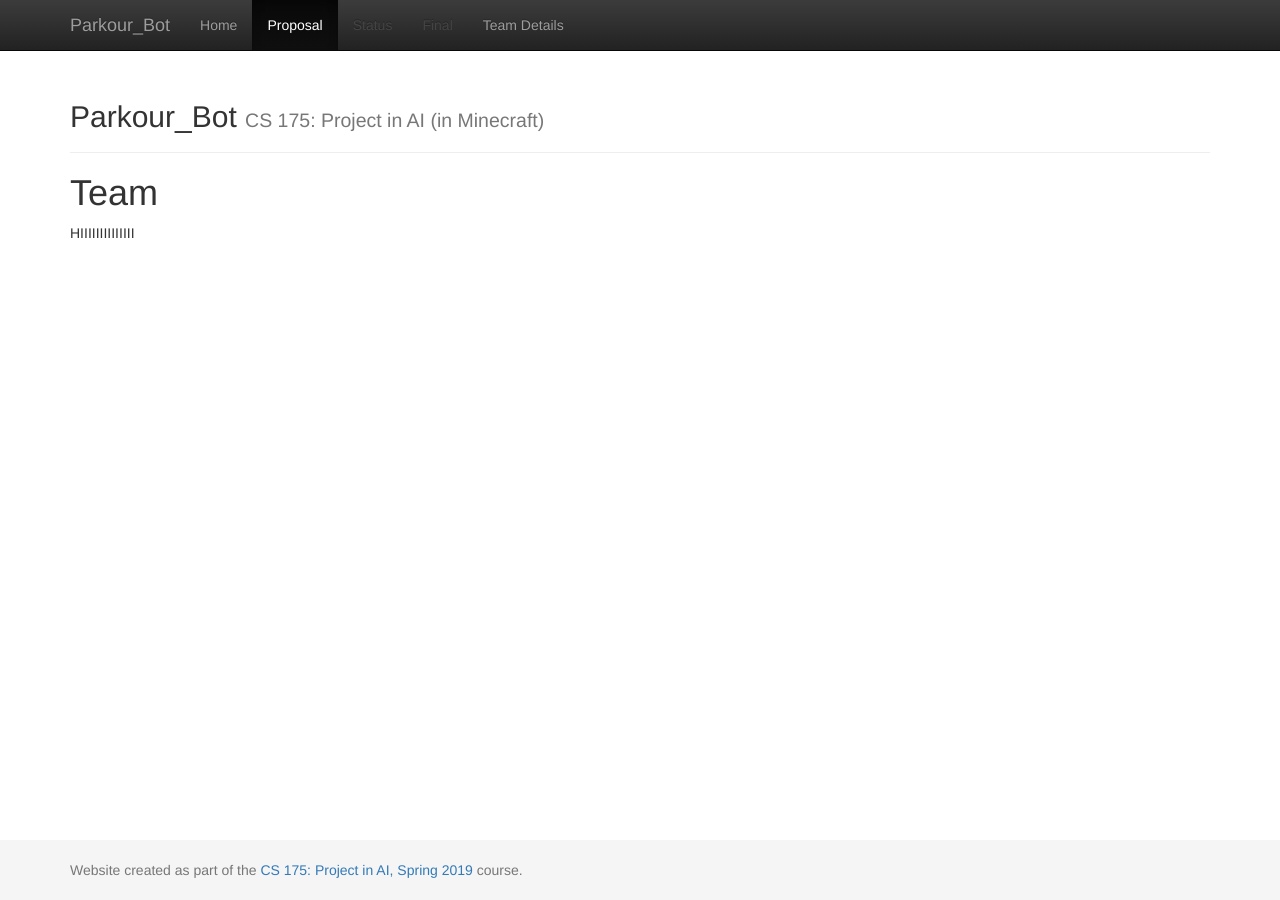
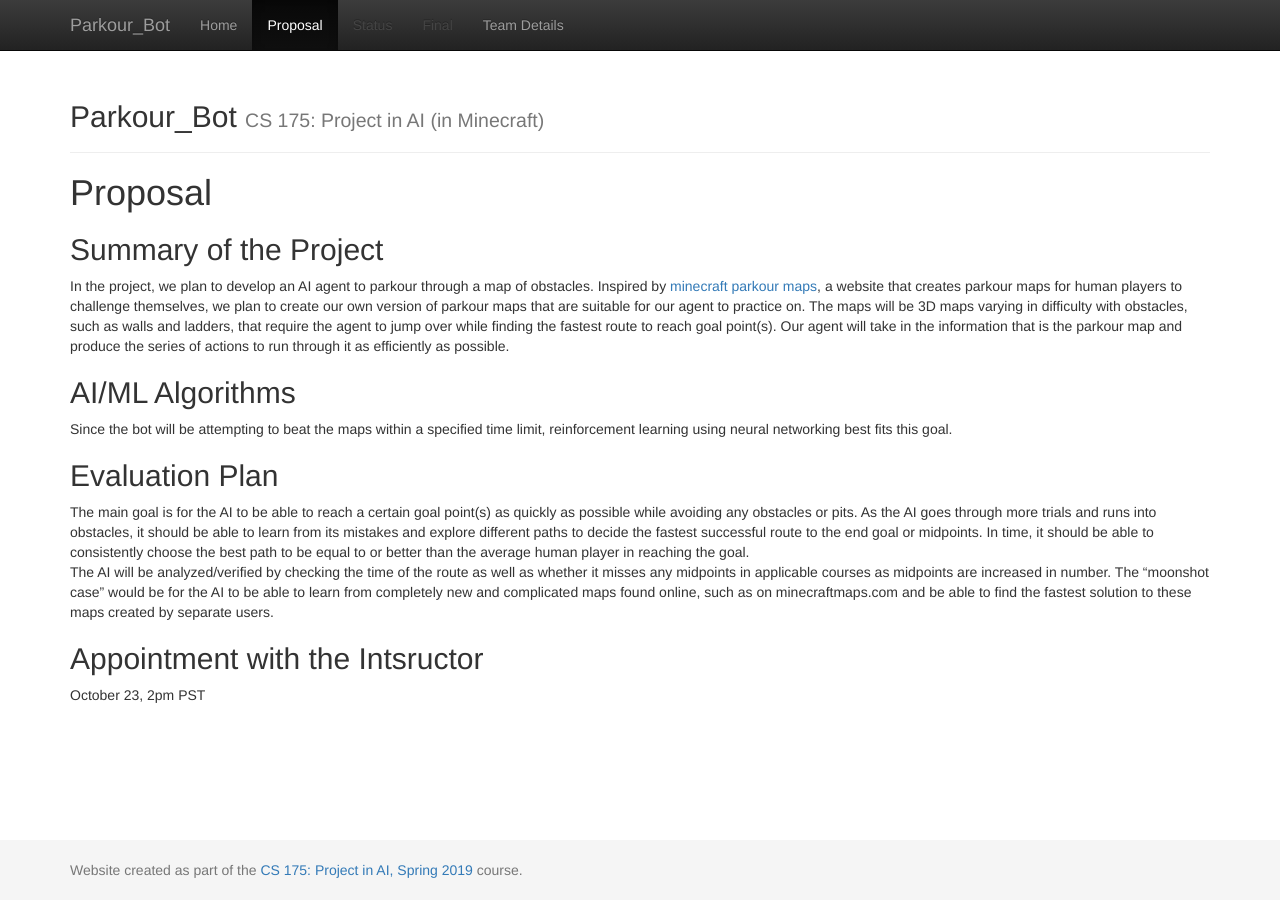
Before and after one commit to beagle1998/2020_DOOM, a Jekyll site: the page built from docs/proposal.md, in a window 1280 px wide. Built offline with Jekyll 4.4.1, drawn with Linux system fonts in a browser that asks for light colours.

Commit message:
Update proposal.md

```diff
--- a/docs/proposal.md
+++ b/docs/proposal.md
@@ -1,8 +1,24 @@
 ---
 layout: default
-title:  Team
+title:  Proposal
 ---
 
 # {{ page.title }}
 
-HIIIIIIIIIIIIII
+
+## Summary of the Project
+In the project, we plan to develop an AI agent to parkour through a map of obstacles. Inspired by [minecraft parkour maps](https://www.minecraftmaps.com/parkour-maps/), a website that creates parkour maps for human players to challenge themselves, we plan to create our own version of parkour maps that are suitable for our agent to practice on. The maps will be 3D maps varying in difficulty with obstacles, such as walls and ladders, that require the agent to jump over while finding the fastest route to reach goal point(s). Our agent will take in the information that is the parkour map and produce the series of actions to run through it as efficiently as possible.
+
+
+## AI/ML Algorithms
+Since the bot will be attempting to beat the maps within a specified time limit, reinforcement learning using neural networking best fits this goal.
+
+
+## Evaluation Plan
+The main goal is for the AI to be able to reach a certain goal point(s) as quickly as possible while avoiding any obstacles or pits. As the AI goes through more trials and runs into obstacles, it should be able to learn from its mistakes and explore different paths to decide the fastest successful route to the end goal or midpoints. In time, it should be able to consistently choose the best path to be equal to or better than the average human player in reaching the goal.
+The AI will be analyzed/verified by checking the time of the route as well as whether it misses any midpoints in applicable courses as midpoints are increased in number. The “moonshot case” would be for the AI to be able to learn from completely new and complicated maps found online, such as on minecraftmaps.com and be able to find the fastest solution to these maps created by separate users.
+
+
+
+## Appointment with the Intsructor
+October 23, 2pm PST
```
